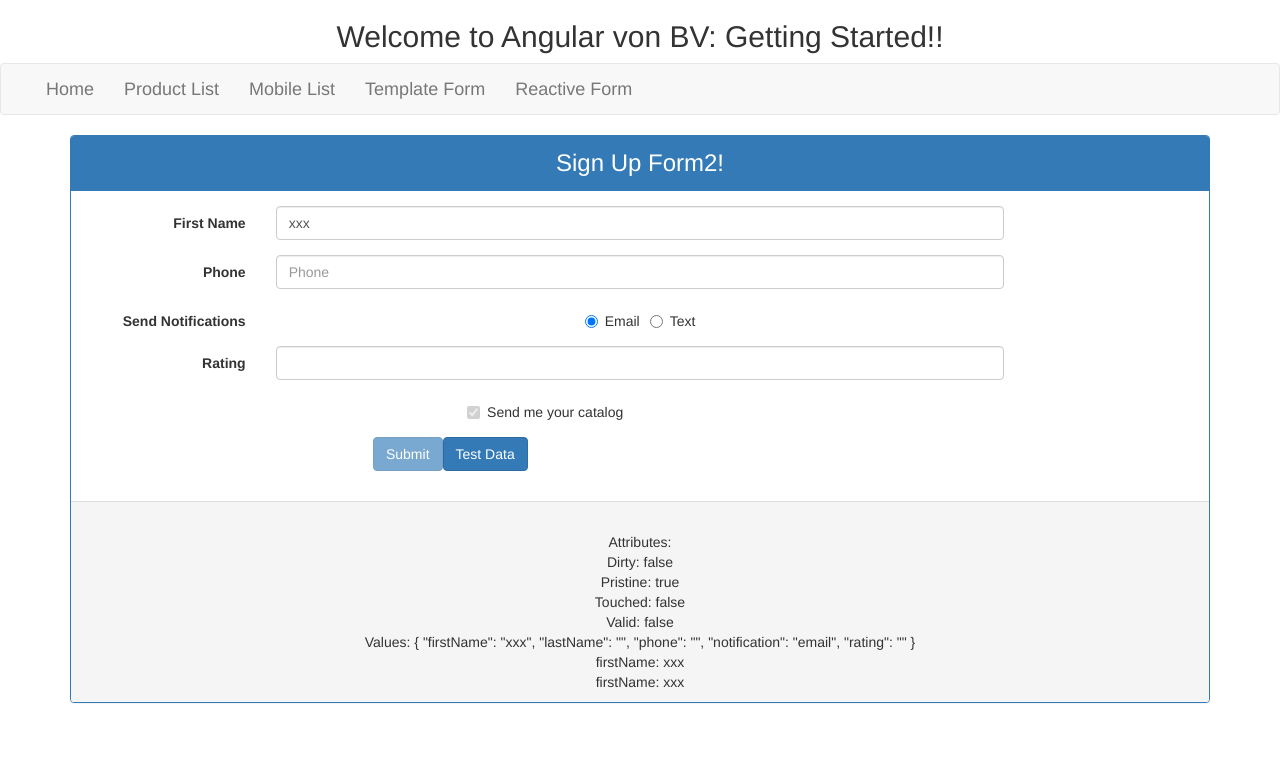
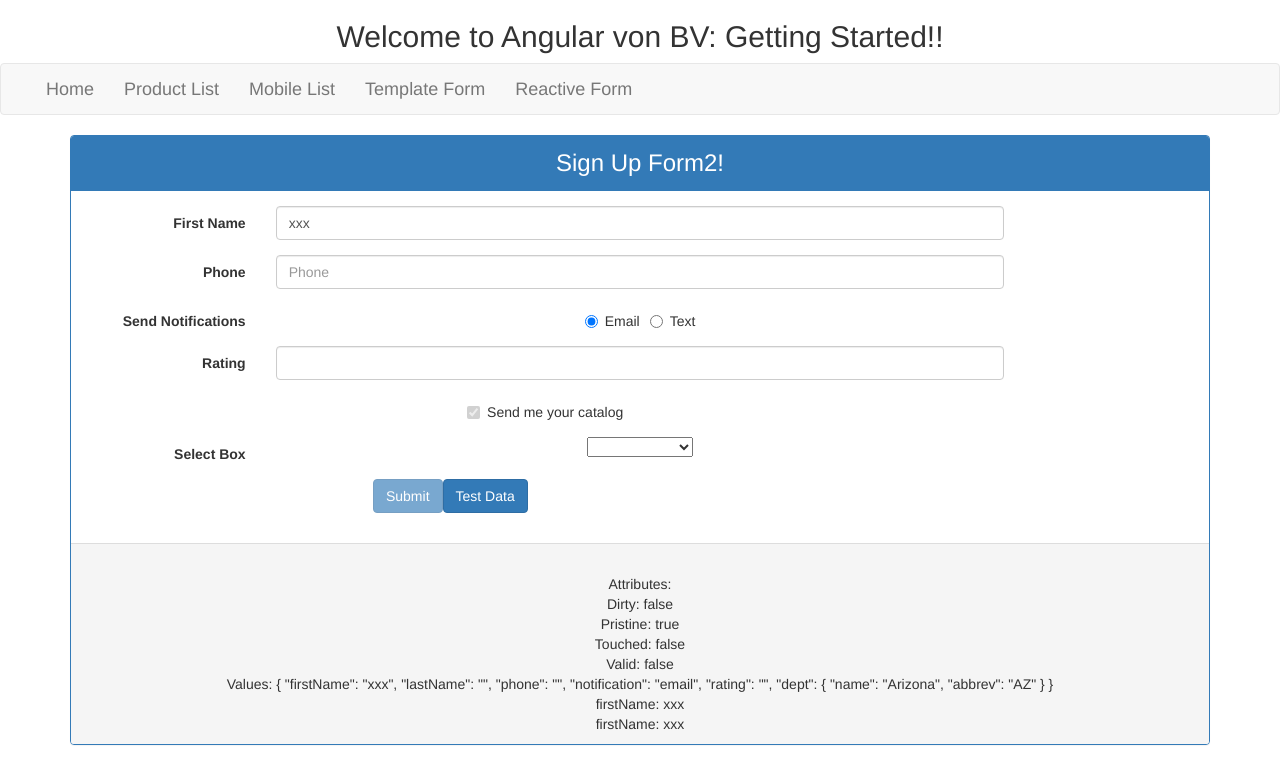
Before and after one commit to peergynt11/Angular-GettingStarted, an Angular app: page /form2 in a window 1280 px wide. Shown: the top 784 px of the page. Built offline with nearby package versions, Linux system fonts and the light colour scheme.

Commit message:
Added a Select Box

```diff
--- a/src/app/mobiles/mobile.service.ts
+++ b/src/app/mobiles/mobile.service.ts
@@ -24,7 +24,6 @@ export class MobileService {
     let url = this._singlemobileUrl + id;
     // console.log('URL: '+url);
     return this._http.get<any>(url)
-      .pipe()
       .do(data => console.log('DoData: '+JSON.stringify(data)))
       .catch(this.handleError)
   }
--- a/src/app/tryforms/form1/form1.component.html
+++ b/src/app/tryforms/form1/form1.component.html
@@ -21,7 +21,7 @@
                             placeholder="First Name (required)"
                             required
                             minlength="3"
-                            [(ngModel)]=firstName
+                            ngModel
                             name="firstName"
                             #fNVar="ngModel"
                             />
@@ -34,6 +34,22 @@
                         The first name must be longer than 3 characters.
                     </span>
                 </span>
+            </div>
+
+            <div class="form-group">
+                <label class="col-md-2 control-label" for="deptId">Department</label>
+                <div class="col-md-8">
+                    <select
+                        name="dept"
+                        [(ngModel)]="dept"
+                        placeholder="Department (required)"
+                        required
+                        (change)="onChangeDept()">
+                            <option *ngFor="let x of departments" [ngValue]="x.abbrev">
+                            {{ x.name }}
+                            </option>
+                    </select>
+                </div>
             </div>
 
             <div class="form-group">
--- a/src/app/tryforms/form1/form1.component.ts
+++ b/src/app/tryforms/form1/form1.component.ts
@@ -8,8 +8,16 @@ import { NgForm } from '@angular/forms';
 })
 export class Form1Component implements OnInit {
 
+  departments = [
+    {name: 'Arizona', abbrev: 'AZ'},
+    {name: 'California', abbrev: 'CA'},
+    {name: 'Colorado', abbrev: 'CO'},
+    {name: 'New York', abbrev: 'NY'},
+    {name: 'Pennsylvania', abbrev: 'PA'},
+  ];
+
   _firstName: string;
-
+  _dept: string;
   constructor() {
   }
 
@@ -21,13 +29,35 @@ export class Form1Component implements OnInit {
     this._firstName = value;
   }
 
+
+  set dept(value) {
+    this._dept=value;
+  }
+
+  get dept(): string {
+    return this._dept
+  }
+
   ngOnInit() {
     console.log('ngOnInit Form1 Component');
   }
 
+
+  onChangeDept(): void {
+    console.log(this.dept);
+  }
+
   save(form1: NgForm): void {
     console.log(form1.form)
-
+    console.log(form1.value)
   }
 
+
+
+
+
+
+
+
+
 }
--- a/src/app/tryforms/form2/form2.component.html
+++ b/src/app/tryforms/form2/form2.component.html
@@ -58,14 +58,14 @@
                         <label class="radio-inline">
                             <input type="radio"
                                   value="email"
-                                  formControlName = "notification"
-                                  (click)="setNotification('email')">Email
+                                  formControlName = "notification">
+                                  Email
                                 </label>
                         <label class="radio-inline">
                             <input type="radio"
                                   value="text"
-                                  formControlName = "notification"
-                                  (click)="setNotification('text')">Text
+                                  formControlName = "notification">
+                                  Text
                                 </label>
                 </div>
             </div>
@@ -104,6 +104,19 @@
             </div>
 
             <div class="form-group">
+                <label class="col-md-2 control-label" for="phoneId">Select Box</label>
+                  <div class="col-md-8">
+                    <select
+                        formControlName="dept"
+                        (change)="onChangeDept()">
+                            <option *ngFor="let x of departments" [ngValue]="x.abbrev">
+                            {{ x.name }}
+                            </option>
+                    </select>
+                  </div>
+            </div>
+
+            <div class="form-group">
                 <div class="col-md-4 col-md-offset-2">
                       <span>
                         <button class="btn btn-primary"
--- a/src/app/tryforms/form2/form2.component.ts
+++ b/src/app/tryforms/form2/form2.component.ts
@@ -1,14 +1,24 @@
 import { Component, OnInit } from '@angular/core';
-import { FormGroup,  FormBuilder, Validators, AbstractControl } from '@angular/forms';
+import { FormGroup,  FormBuilder, Validators, AbstractControl, ValidatorFn } from '@angular/forms';
 import { Form2 } from './form2';
 
 
-function ratingRange(c: AbstractControl): {[key: string]: boolean} | null {
+function ratingRange1(c: AbstractControl): {[key: string]: boolean} | null {
   if(c.value!= undefined && (isNaN(c.value) ||c.value < 1|| c.value > 5)){
     return{ 'range' : true};
   };
   return null;
 };
+
+function ratingRange (min: number, max: number): ValidatorFn {
+  return (c: AbstractControl): {[key: string]: boolean} | null => {
+    if(c.value!= undefined && (isNaN(c.value) ||c.value < min|| c.value > max)){
+      return{ 'range' : true};
+    };
+    return null;
+  };
+}
+
 
 @Component({
   selector: 'pm-form2',
@@ -18,7 +28,14 @@ function ratingRange(c: AbstractControl): {[key: string]: boolean} | null {
 export class Form2Component implements OnInit {
 
   form2Group: FormGroup;
-//  form2: Form2 = new Form2()
+  departments = [
+    {name: 'Arizona', abbrev: 'AZ'},
+    {name: 'California', abbrev: 'CA'},
+    {name: 'Colorado', abbrev: 'CO'},
+    {name: 'New York', abbrev: 'NY'},
+    {name: 'Pennsylvania', abbrev: 'PA'},
+  ];
+  //  form2: Form2 = new Form2()
 
   constructor( private fb: FormBuilder ) {}
 
@@ -30,10 +47,14 @@ export class Form2Component implements OnInit {
         lastName:'',
         phone: '',
         notification: 'email',
-        rating: ['', ratingRange],
-        sendCatalog: {value: true, disabled: true}
+        rating: ['', ratingRange(1,5)],
+        sendCatalog: {value: true, disabled: true},
+        dept: [this.departments[0], Validators.required]
       })
-    }
+
+      this.form2Group.get('notification').valueChanges
+                .subscribe( value => this.setNotification(value) );
+      }
 
   populateTestData(): void {
     this.form2Group.patchValue({
@@ -63,4 +84,10 @@ export class Form2Component implements OnInit {
     phoneControl.updateValueAndValidity();
   }
 
+  onChangeDept(): void {
+    console.log(this.form2Group.value);
+    console.log(this.form2Group.get('dept').value);
+  }
+
+
 }
```
